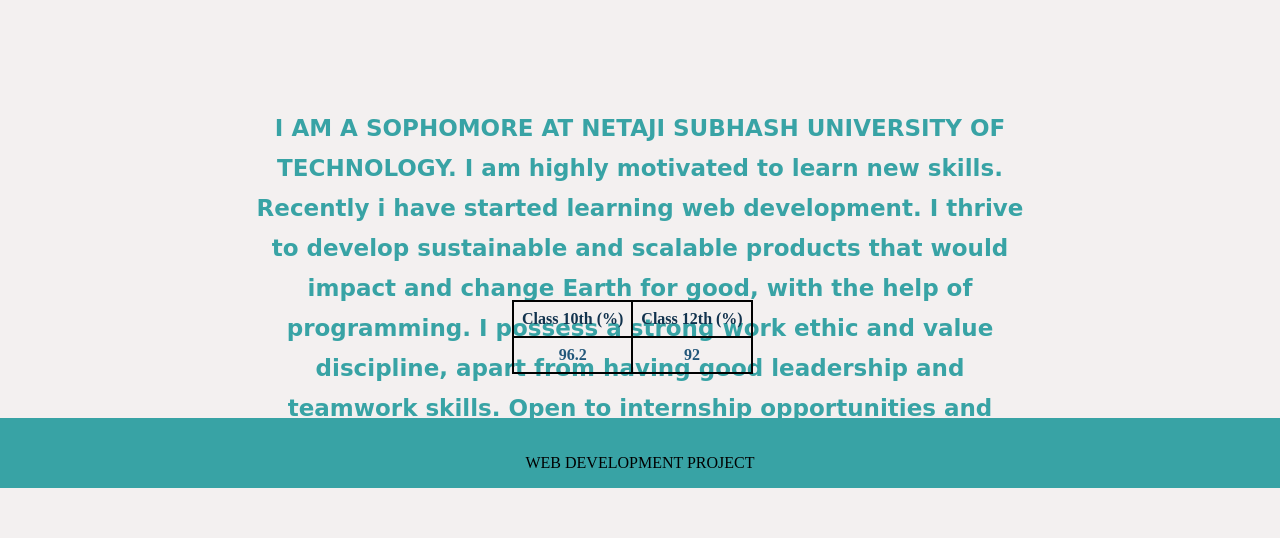
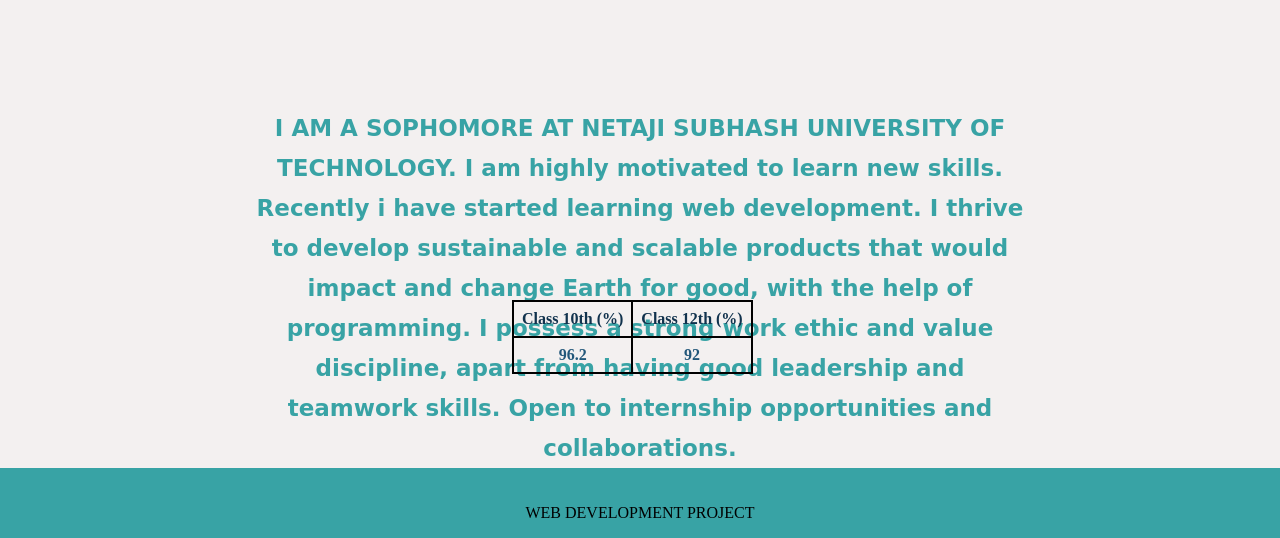
Before and after one commit to Sohamk27/PORTFOLIO, a plain HTML site: page index.html in a window 1280 px wide. Shown: the part 482-1020 px from the top of the page. Before the commit the page ends 970 px from the top, so only its background shows below. Drawn offline with Linux system fonts and the light colour scheme; a web font is replaced by a local one.

Commit message:
Update style.css

```diff
--- a/css/style.css
+++ b/css/style.css
@@ -476,7 +476,7 @@ hr
     margin: 0;
     width: 100%;
     position: absolute;
-    top: 900px;
+    top: 950px;
 }
 #marks
 {
@@ -484,7 +484,8 @@ hr
     left: 40%;
     top: 750px;
 }
-#marks, th, td{
+#marks, th, td
+{
     margin: 2rem auto;
     /* width: 100%; */
     padding: 0.5rem;
@@ -497,6 +498,7 @@ hr
     top: 360px; */
 }
 
-th{
+th
+{
     color: #11324D;
 }
```
